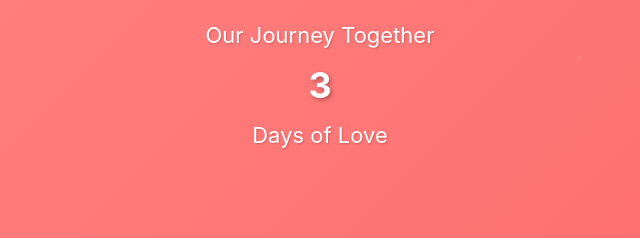
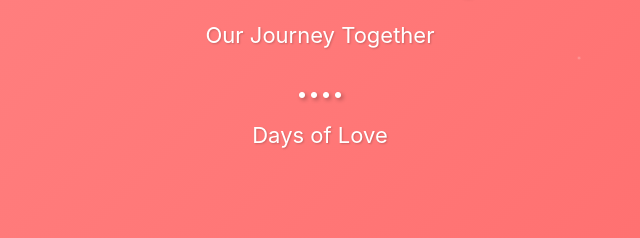
Before and after one commit to namnam2303/namnam2303.github.io, a plain HTML site: page index.html in a window 1280 px wide. Shown: the part 487-725 px from the top of the page, 320-960 px from the left. Drawn offline with Linux system fonts and the light colour scheme.

Commit message:
disable counter time

```diff
--- a/index.html
+++ b/index.html
@@ -118,7 +118,7 @@
         <div class="message">I Love Vu Minh Hang</div>
         <div class="counter">
             <div>Our Journey Together</div>
-            <div class="counter-number" id="days">0</div>
+            <div class="counter-number" id="days">....</div>
             <div>Days of Love</div>
         </div>
     </div>
@@ -130,7 +130,7 @@
             const today = new Date();
             const timeDiff = today - startDate;
             const daysDiff = Math.floor(timeDiff / (1000 * 60 * 60 * 24));
-            document.getElementById('days').textContent = daysDiff;
+            // document.getElementById('days').textContent = daysDiff;
         }
 
         function createSparkles() {
```
